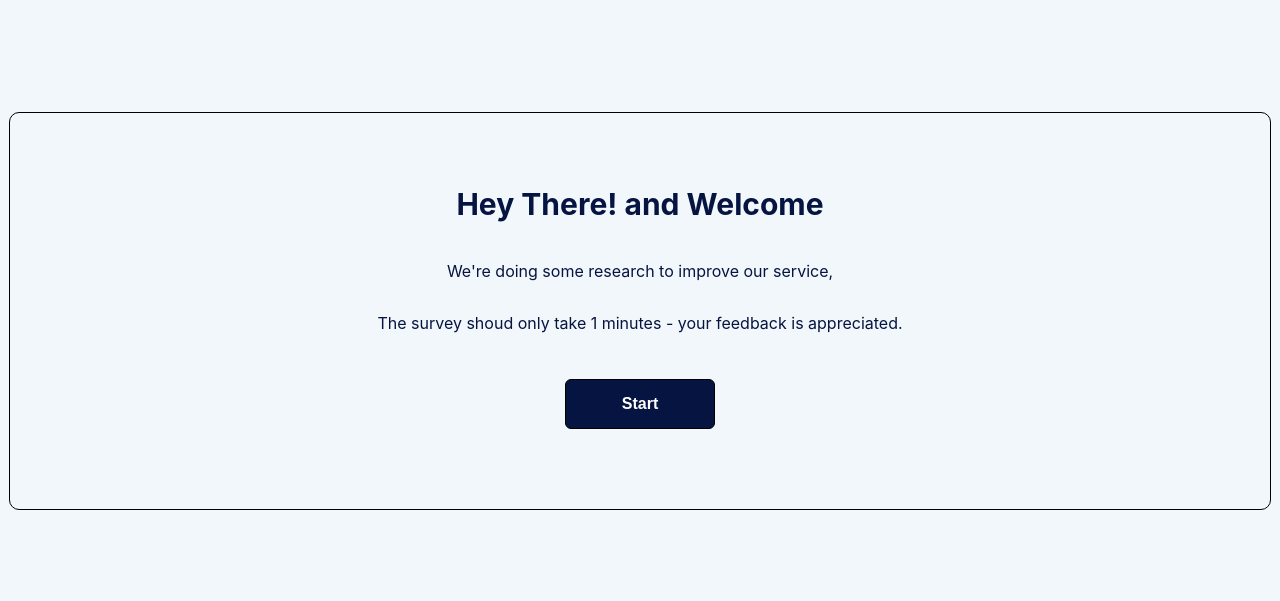
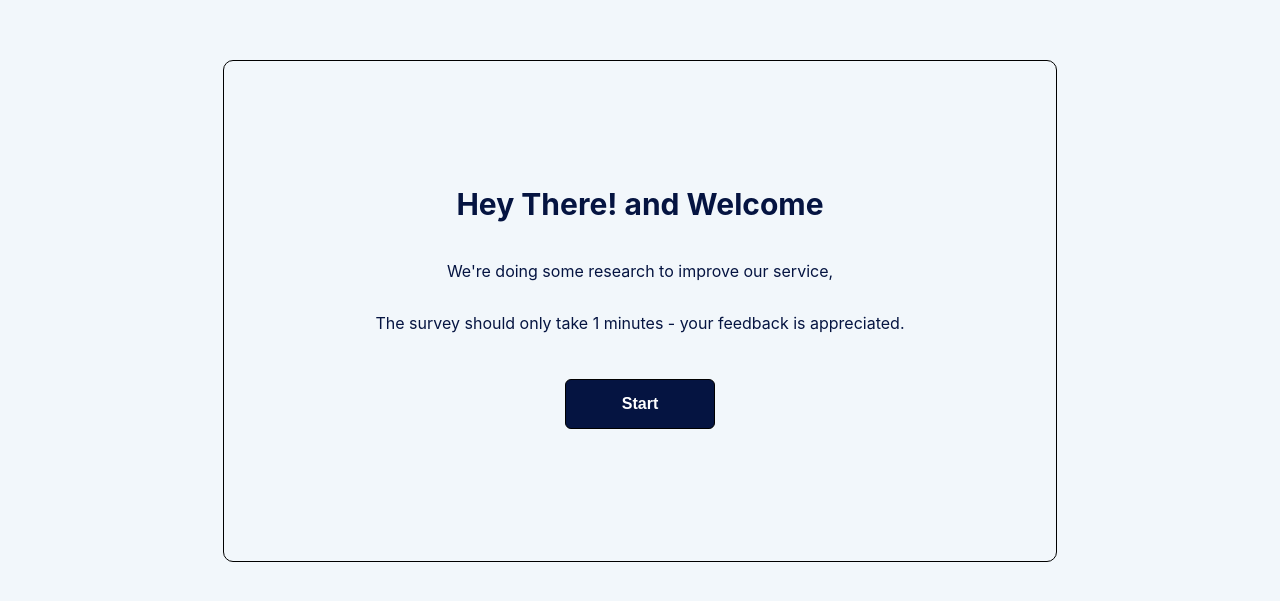
Before and after one commit to Nico83code/survey-app-s, a React (Create React App) app: page / in a window 1280 px wide. Shown: the part 119-720 px from the top of the page. Built offline with nearby package versions, Linux system fonts and the light colour scheme.

Commit message:
styling polish and typo fix

```diff
--- a/src/pages/General.styled.ts
+++ b/src/pages/General.styled.ts
@@ -8,9 +8,10 @@ export const Container = styled.div`
   border-radius: 10px;
   align-items: center;
   text-align: center;
-  padding: 50px 20px;
+  padding: 50px 50px;
   width: 100%;
-  height: auto;
+  max-width: 60%;
+  height: 50%;
   h2 {
     font-size: 30px;
     line-height: 1.1em;
--- a/src/pages/Home/Home.tsx
+++ b/src/pages/Home/Home.tsx
@@ -14,7 +14,7 @@ const Home = () => {
       <h2>Hey There! and Welcome</h2>
       <p>We're doing some research to improve our service,</p>
       <p>
-        The survey shoud only take 1 minutes - your feedback is appreciated.
+        The survey should only take 1 minutes - your feedback is appreciated.
       </p>
 
       <button type='button' onClick={handleStart}>
```
